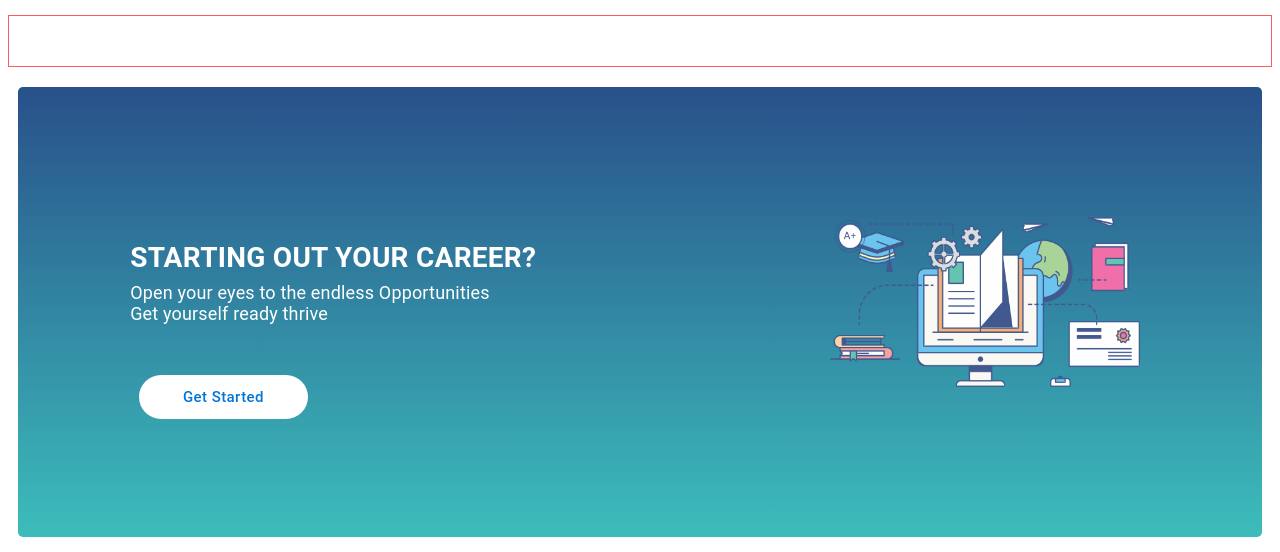
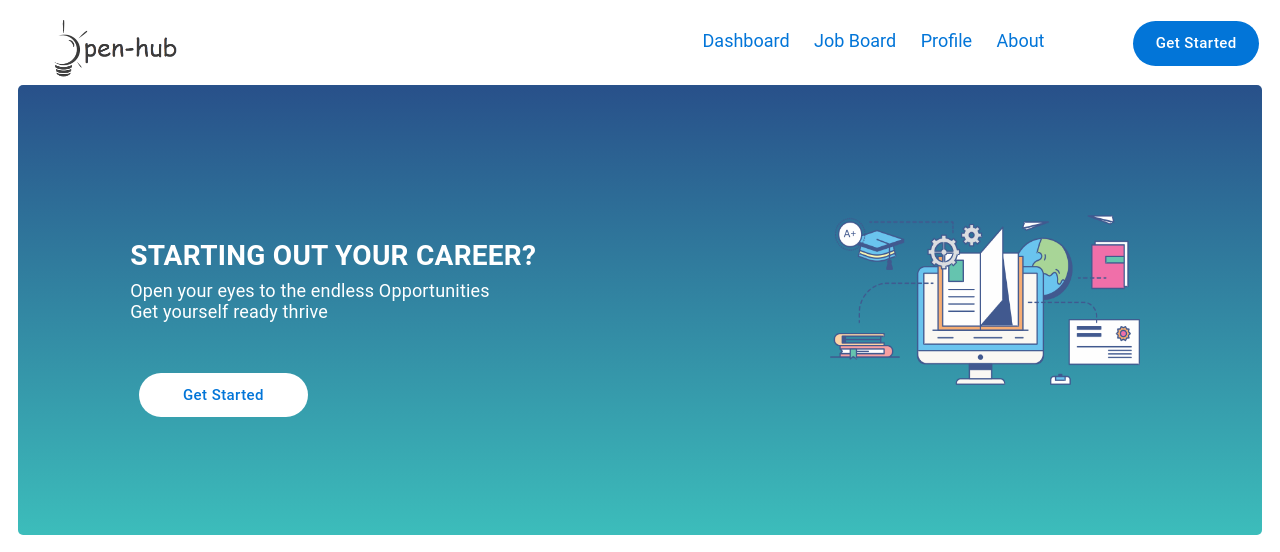
Before and after one commit to karivone/Open-hub, a plain HTML site: page index.html in a window 1280 px wide. Shown: the top 552 px of the page. Drawn offline with nearby package versions, Linux system fonts and the light colour scheme.

Commit message:
New Changes

```diff
--- a/index.html
+++ b/index.html
@@ -2,13 +2,25 @@
 <html>
     <head>
         <title>Open-hub</title>
-        <link rel="stylesheet" href="styles/about.css">
+        <link rel="stylesheet" href="styles/index.css">
         <link rel="stylesheet" href="https://cdnjs.cloudflare.com/ajax/libs/font-awesome/4.7.0/css/font-awesome.min.css">
         <link href='https://unpkg.com/boxicons@2.1.4/css/boxicons.min.css' rel='stylesheet'>
 
     </head>
 <body>
-    <div class="header"></div>
+    <div class="header">
+        <div class="img_div">
+            <img src="images/Open-Hub.png" alt="Logo" style="height: 65px; width: 150px; margin-left: 2%;">
+            <button style="float: inline-end; color: rgb(255, 255, 255); background-color: rgb(2, 117, 216);width: 10%; margin-right: 1%; margin-top: 0.5%;"> Get Started</button>
+            <div class="topnav" style="float: inline-end; overflow: hidden; margin-right: 7%; margin-top: 1.2%; font-size: 18px; font-family: Roboto,Helvetica,Arial,sans-serif;">
+                <a class="active" href="#home" style="text-decoration: none; color: rgb(2, 117, 216)">Dashboard</a>
+                <a href="#news" href="#home" style="padding-left: 20px; text-decoration: none; color: rgb(2, 117, 216)">Job Board</a>
+                <a href="#contact" href="#home" style="padding-left: 20px; text-decoration: none; color: rgb(2, 117, 216)">Profile</a>
+                <a href="#about" href="#home" style="padding-left: 20px; text-decoration: none; color: rgb(2, 117, 216)">About</a>
+            </div>
+        </div>
+    </div>
+
     <div class="content">
         <section class="slide_one">
                 <div class="text_slide">
--- a/styles/about.css
+++ b/styles/about.css
@@ -37,6 +37,10 @@ button:hover {
     border: 1px solid #FF5A5F;
     height: 50px;
     margin-bottom: 10px;
+}
+
+.header button {
+    align-items: center;
 }
 
 /* Footer */
--- a/index.css
+++ b/styles/index.css
@@ -34,9 +34,12 @@ button:hover {
 
 .header {
   margin-top: 15px;
-  border: 1px solid #FF5A5F;
   height: 50px;
   margin-bottom: 10px;
+}
+
+.header button {
+  align-items: center;
 }
 
 /* Footer */
```
Also changed, not shown: images/Open-Hub.png (added).
